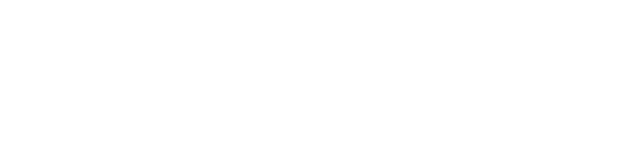
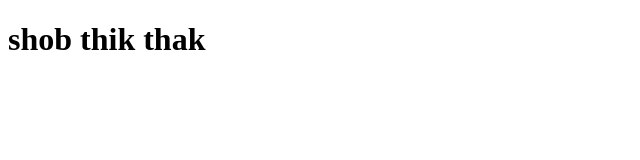
Before and after one commit to riju4350/HtmlCssLandingPage, a plain HTML site: page index.html in a window 1280 px wide. Shown: the whole page, without its empty margins (0-640 px from the left). Drawn offline with Linux system fonts and the light colour scheme.

Commit message:
h1 added

```diff
--- a/index.html
+++ b/index.html
@@ -9,7 +9,7 @@
 </head>
 
 <body>
-
+    <h1>shob thik thak</h1>
 </body>
 
 </html>
```
